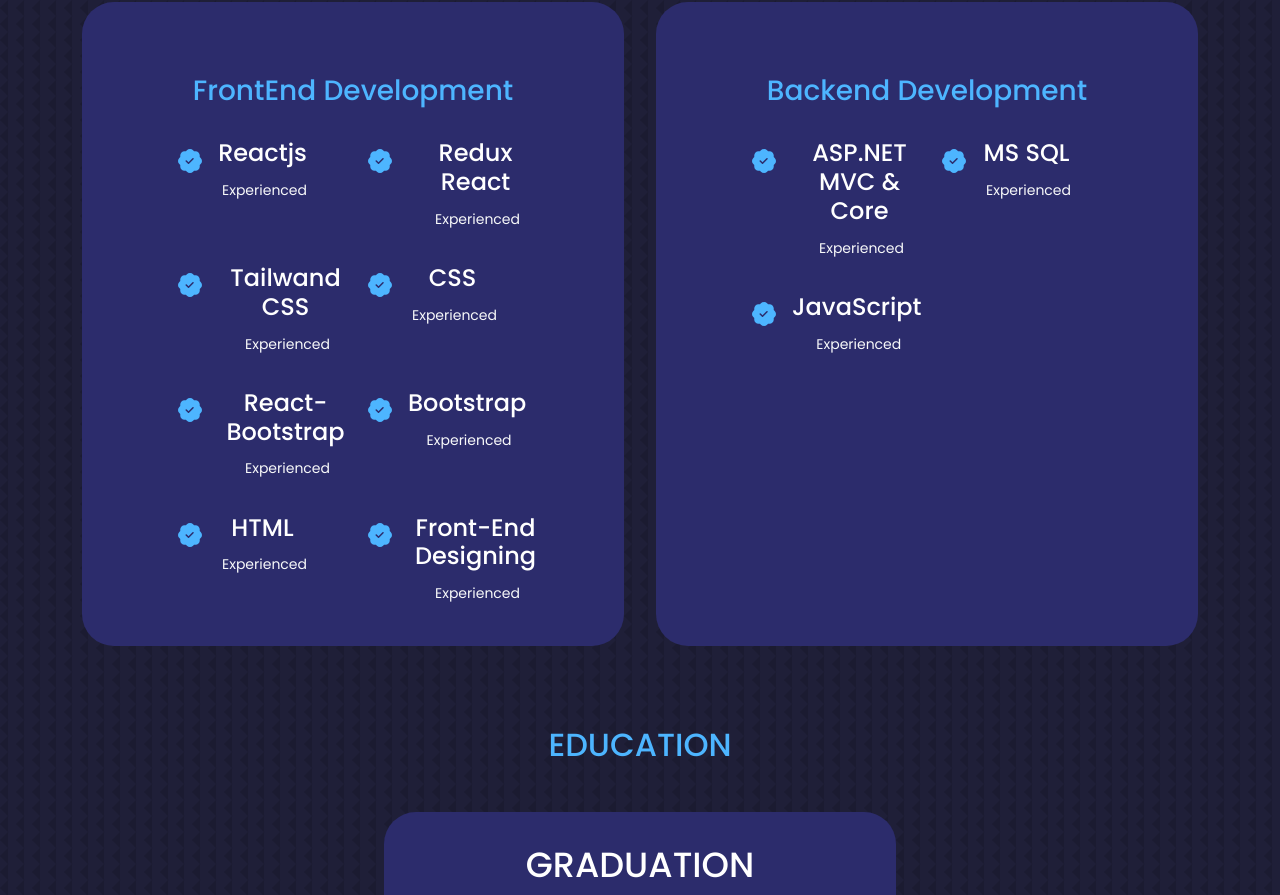
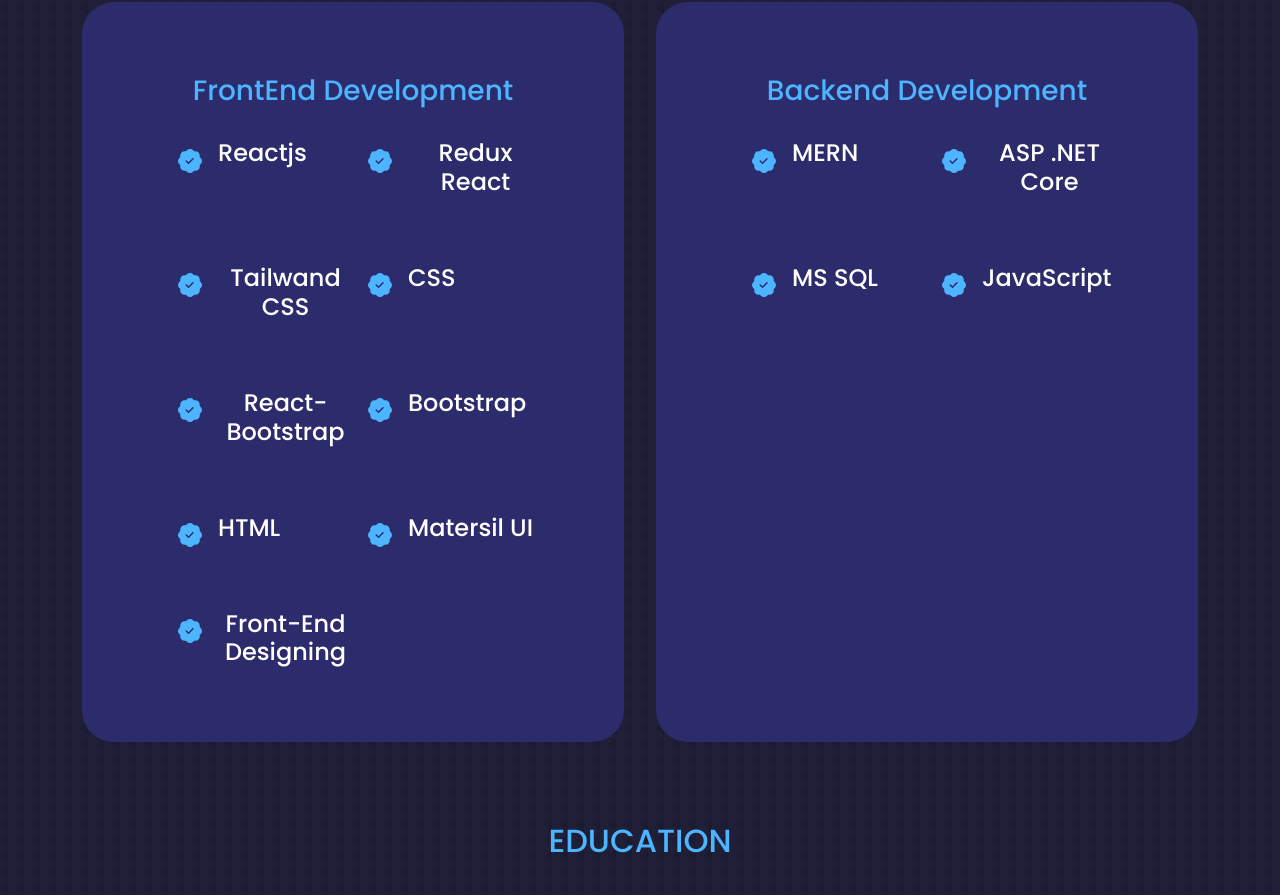
Before and after one commit to touseefiqbal845/myportfolio, a React (Create React App) app: page / in a window 1280 px wide. Shown: the part 3376-4271 px from the top of the page. Built offline with nearby package versions, Linux system fonts and the light colour scheme.

Commit message:
Update experienceapi.jsx

```diff
--- a/src/components/experience/experienceapi.jsx
+++ b/src/components/experience/experienceapi.jsx
@@ -7,43 +7,48 @@
     {
          icon:<BsFillPatchCheckFill/>,
         h4:"Reactjs",
-        small:"Experienced",
+        // small:"Experienced",
 
     },
      {
          icon:<BsFillPatchCheckFill/>,
         h4:"Redux React",
-        small:"Experienced",
+        // small:"Experienced",
     },
     {
          icon:<BsFillPatchCheckFill/>,
         h4:"Tailwand CSS",
-        small:"Experienced",
+        // small:"Experienced",
     },
     {
         icon:<BsFillPatchCheckFill/>,
         h4:"CSS",
-        small:"Experienced",
+        // small:"Experienced",
     },
    {
         icon:<BsFillPatchCheckFill/>,
         h4:"React-Bootstrap",
-        small:"Experienced",
+        // small:"Experienced",
     },
     {
         icon:<BsFillPatchCheckFill/>,
         h4:"Bootstrap ",
-        small:"Experienced",
+        // small:"Experienced",
     },
     {
          icon:<BsFillPatchCheckFill/>,
         h4:"HTML",
-        small:"Experienced",
+        // small:"Experienced",
+    },
+         {
+         icon:<BsFillPatchCheckFill/>,
+        h4:"Matersil UI",
+        // small:"Experienced",
     },
     {
          icon:<BsFillPatchCheckFill/>,
         h4:"Front-End Designing",
-        small:"Experienced",
+        // small:"Experienced",
     },
 
 ]
@@ -51,21 +56,26 @@
 {
 "heading":"Backend Development",
 "exp":[
+    {
+            icon:<BsFillPatchCheckFill/>,
+            h4:"MERN ",
+            // small:"Experienced",
+        },
 
         {
             icon:<BsFillPatchCheckFill/>,
-            h4:"ASP.NET MVC & Core",
-            small:"Experienced",
+            h4:"ASP .NET Core",
+            // small:"Experienced",
         },
         {
             icon:<BsFillPatchCheckFill/>,
             h4:"MS SQL",
-            small:"Experienced",
+            // small:"Experienced",
         },
         {
             icon:<BsFillPatchCheckFill/>,
             h4:"JavaScript",
-            small:"Experienced",
+            // small:"Experienced",
         },
 ]
 }
```
